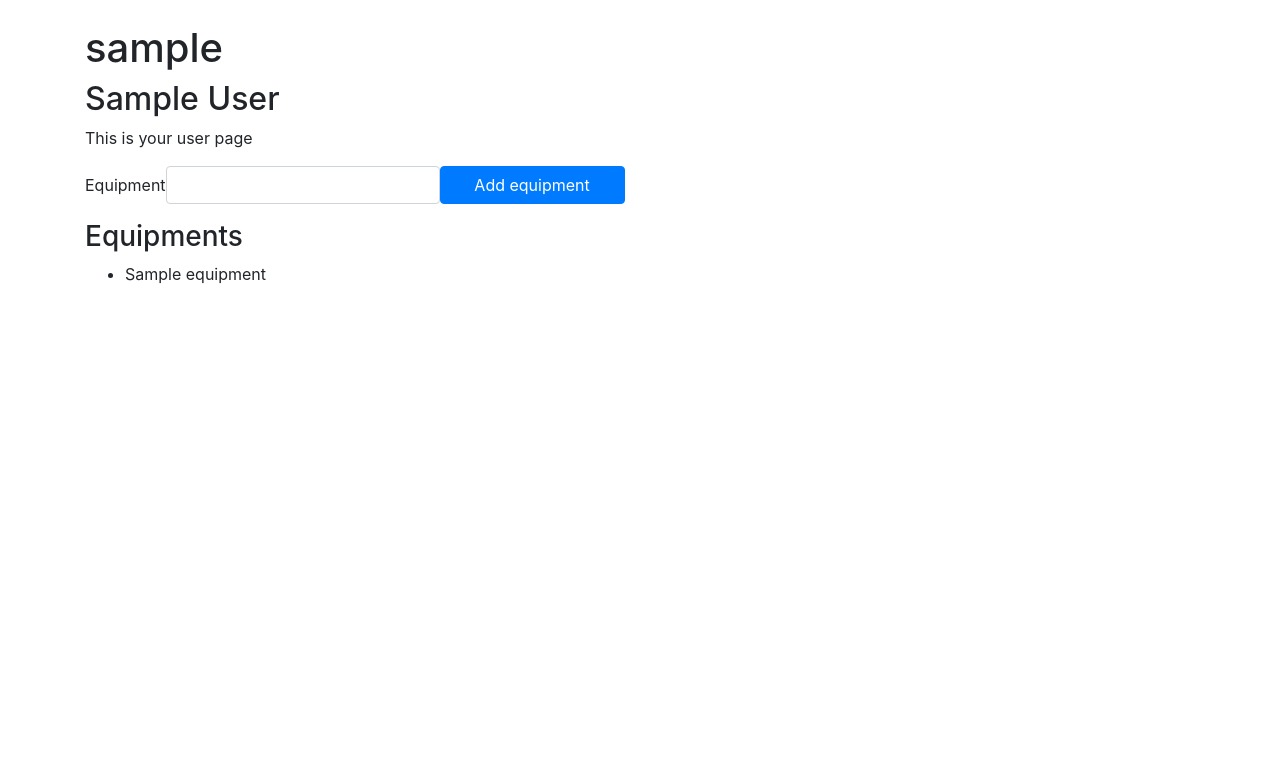
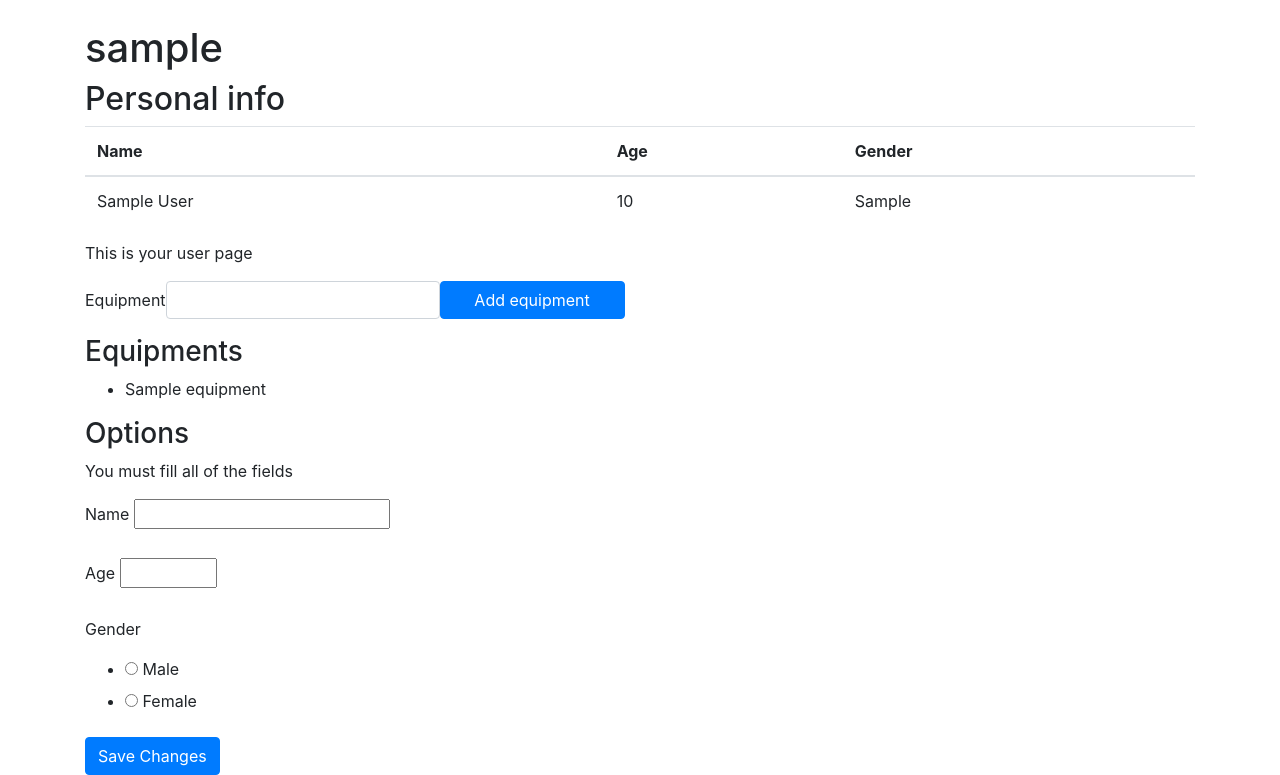
Before and after one commit to elehtine/Harrastuslista, a Flask app: page /user/1/ in a window 1280 px wide. Shown: the part 56-831 px from the top of the page. Before the commit the page ends 340 px from the top, so only its background shows below. Run offline with Flask 2, Linux system fonts and the light colour scheme; a user stored in the database is signed in; tables that the repository leaves empty hold one stand-in row (values such as "Sample post"); some libraries are stand-ins or nearby versions.

Commit message:
User can change own informations

```diff
--- a/application/auth/forms.py
+++ b/application/auth/forms.py
@@ -1,5 +1,6 @@
 from flask_wtf import FlaskForm
-from wtforms import StringField, PasswordField, validators
+from wtforms import StringField, PasswordField, IntegerField, RadioField, validators
+from application.auth.models import GENDERS
 
 nameValidators = [validators.Length(min=3, max=70)]
 usernameValidators = [validators.Length(min=2, max=20)]
@@ -19,3 +20,15 @@ class SigninForm(FlaskForm):
 
     class Meta:
         csrf = False
+
+def validate_gender(form, gender):
+    if gender.data not in GENDERS:
+        raise validators.ValidationError("gender must be 'Male' or 'Female'")
+
+class OptionsForm(FlaskForm):
+    name = StringField("Name", nameValidators)
+    age = IntegerField("Age", [validators.NumberRange(min=0, max=100)])
+    gender = RadioField("Gender",[validate_gender], choices=[ (g, g) for g in GENDERS ])
+
+    class Meta:
+        csrf = False
--- a/application/auth/models.py
+++ b/application/auth/models.py
@@ -2,6 +2,8 @@ from application import db
 from application.models import Base
 
 from sqlalchemy.sql import text
+
+GENDERS = ('Male', 'Female')
 
 class User(Base):
     __tablename__ = "account"
@@ -9,6 +11,9 @@ class User(Base):
     name = db.Column(db.String(144), nullable=False)
     username = db.Column(db.String(144), nullable=False)
     password = db.Column(db.String(144), nullable=False)
+
+    age = db.Column(db.Integer)
+    gender = db.Column(db.String(10))
 
     clubs = db.relationship("Club", backref='account', lazy=True)
     equipments = db.relationship("Equipment", backref='account', lazy=True)
--- a/application/auth/views.py
+++ b/application/auth/views.py
@@ -2,8 +2,8 @@ from flask import render_template, request, redirect, url_for
 from flask_login import login_user, logout_user
 
 from application import app, db
-from application.auth.models import User
-from application.auth.forms import LoginForm, SigninForm
+from application.auth.models import User, GENDERS
+from application.auth.forms import LoginForm, SigninForm, OptionsForm
 
 from application.equipments.forms import EquipmentForm
 
@@ -20,7 +20,7 @@ def auth_login():
     user = User.query.filter_by(username=form.username.data, password=form.password.data).first()
     if not user:
         return render_template("auth/loginform.html", form = form,
-                               error = "No such username or password")
+                error = "No such username or password")
 
     login_user(user)
     return redirect(url_for("index"))
@@ -57,4 +57,32 @@ def user_page(user_id):
     user = User.query.get(user_id)
     if not user:
         return redirect(url_for("index"))
-    return render_template("auth/user.html", user = user, form = EquipmentForm())
+
+    return render_template("auth/user.html",
+            user = user,
+            equipmentForm = EquipmentForm(),
+            optionsForm = OptionsForm()
+            )
+
+@app.route("/user/<user_id>/", methods=["POST"])
+def user_options(user_id):
+    user = User.query.get(user_id)
+    if not user:
+        return redirect(url_for("index"))
+
+    form = OptionsForm(request.form)
+
+    if not form.validate():
+        return render_template("auth/user.html",
+                user = user,
+                equipmentForm = EquipmentForm(),
+                optionsForm = form
+                )
+
+    user.name = form.name.data
+    user.age = form.age.data
+    user.gender = form.gender.data
+
+    db.session().commit()
+
+    return redirect(url_for("user_page", user_id = user.id))
--- a/application/equipments/forms.py
+++ b/application/equipments/forms.py
@@ -2,7 +2,7 @@ from flask_wtf import FlaskForm
 from wtforms import StringField, PasswordField, validators
 
 class EquipmentForm(FlaskForm):
-    name = StringField("Equipment", [validators.Length(min=2, max=35)])
+    equipment = StringField("Equipment", [validators.Length(min=2, max=35)])
 
     class Meta:
         csrf = False
--- a/application/templates/auth/signinform.html
+++ b/application/templates/auth/signinform.html
@@ -28,6 +28,8 @@
     </div>
     <div class="form-group">
       <label for="signinPassword">{{ form.password.label }}</label>
+      <br>
+      <label for="signinPassword">Älä käytä missään nimessä käytä samaa salasanaa kuin muualla!!!</label>
       {{ form.password(class="form-control", id="signinPassword") }}
       <small>
         <ul>
--- a/application/templates/auth/user.html
+++ b/application/templates/auth/user.html
@@ -2,18 +2,34 @@
 {% block body %}
   <div>
     <h1>{{ user.username }}</h1>
-  <h2>{{ user.name }}</h2>
+    <h2>Personal info</h2>
+    <table class="table">
+      <thead>
+        <tr>
+          <th>Name</th>
+          <th>Age</th>
+          <th>Gender</th>
+        </tr>
+      </thead>
+      <tbody>
+        <tr>
+          <td>{{ user.name }}</td>
+          <td>{{ user.age }}</td>
+          <td>{{ user.gender }}</td>
+        </tr>
+      </tbody>
+    </table>
     {% if current_user.is_authenticated and current_user.id == user.id %}
       <p>This is your user page</p>
       <div>
         <form class="form-inline" method="POST" action="{{ url_for('equipment_add') }}">
-        <label for="equipmentName"{{ form.name.label }}</label>
-        {{ form.name(class="form-control", id="equipmentName") }}
+          <label for="equipmentName"{{ equipmentForm.equipment.label }}</label>
+          {{ equipmentForm.equipment(class="form-control", id="equipmentName") }}
           <input type="submit" class="btn btn-primary col-2" value="Add equipment">
         </form>
         <small>
           <ul>
-          {% for error in form.name.errors %}
+            {% for error in equipmentForm.equipment.errors %}
               <li>{{ error }}</li>
             {% endfor %}
           </ul>
@@ -28,5 +44,45 @@
         <li>{{ e.name }}</li>
       {% endfor %}
     </ul>
+    {% if current_user.is_authenticated and current_user.id == user.id %}
+      <h3>Options</h3>
+      <p>You must fill all of the fields</p>
+      <form method="POST" action="{{ url_for('user_options', user_id=current_user.id) }}">
+        <div class="form-group">
+          <label for="optionName">{{ optionsForm.name.label }}</label>
+          {{ optionsForm.name(id="optionName") }}
+          <small>
+            <ul>
+              {% for error in optionsForm.name.errors %}
+                <li>{{ error }}</li>
+              {% endfor %}
+            </ul>
+          </small>
+        </div>
+        <div class="form-group">
+          <label for="optionAge">{{ optionsForm.age.label }}</label>
+          {{ optionsForm.age(id="optionAge") }}
+          <small>
+            <ul>
+              {% for error in optionsForm.age.errors %}
+                <li>{{ error }}</li>
+              {% endfor %}
+            </ul>
+          </small>
+        </div>
+        <div class="form-group">
+          <label for="optionsGender">{{ optionsForm.gender.label }}</label>
+          {{ optionsForm.gender(id="optionsGender") }}
+          <small>
+            <ul>
+              {% for error in optionsForm.gender.errors %}
+                <li>{{ error }}</li>
+              {% endfor %}
+            </ul>
+          </small>
+        </div>
+        <input type="submit" class="btn btn-primary" value="Save Changes">
+      </form>
+    {% endif %}
   </div>
 {% endblock %}
```
Also changed, not shown: application/equipments/views.py (+7 -2 lines), application/auth/__init__.py (added). Lines whose indentation alone changed are shown as unchanged.
